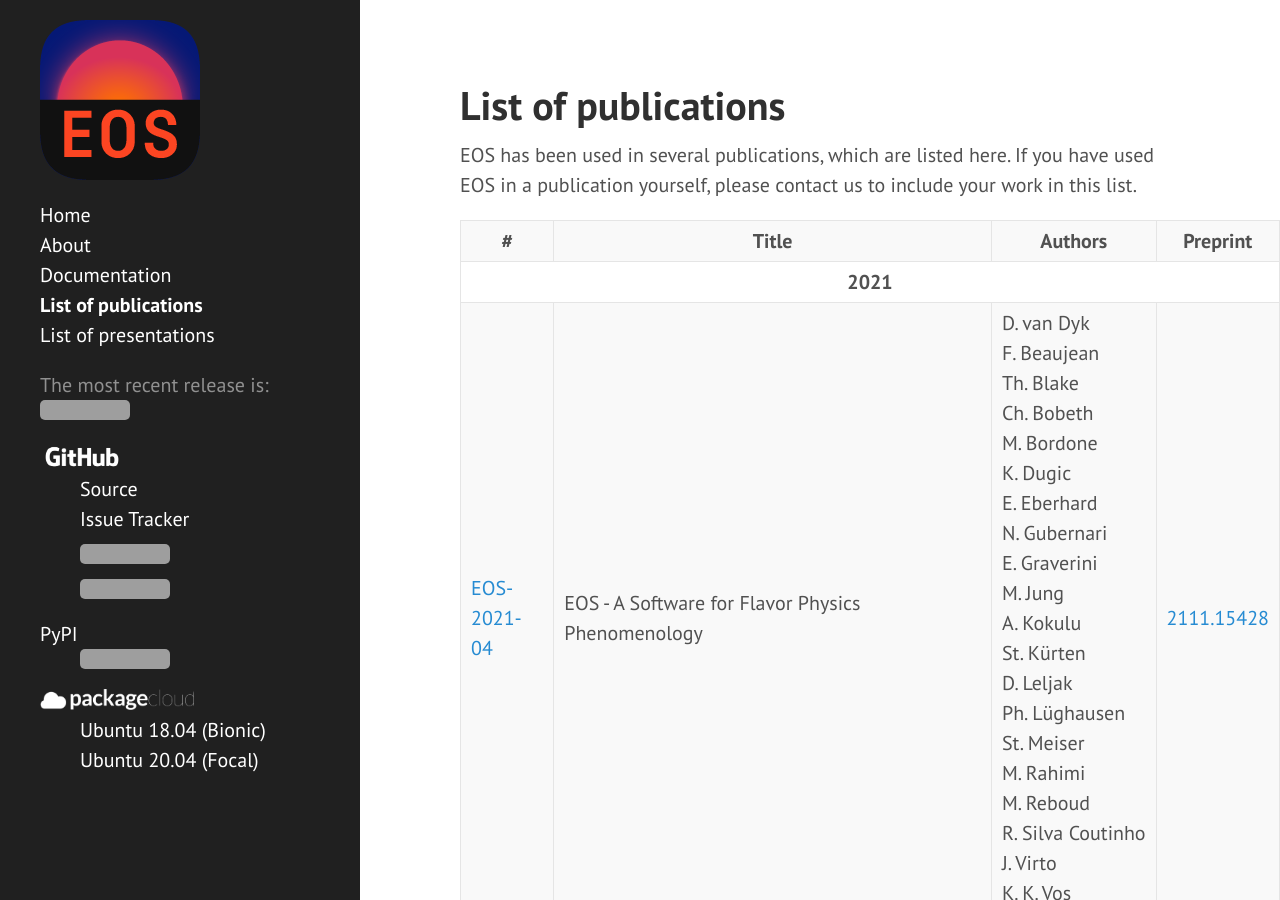
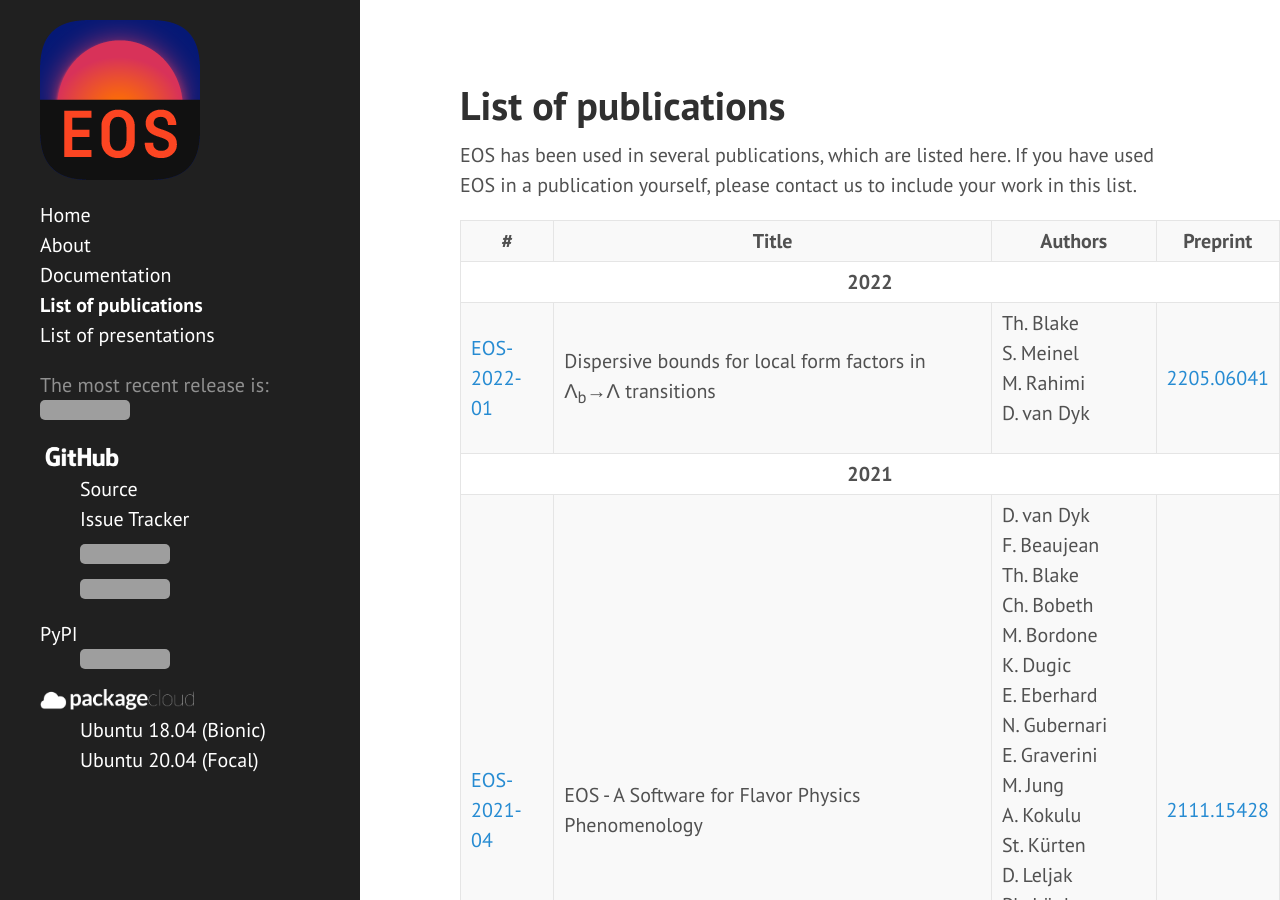
Before and after one commit to eos/eos.github.io, a Jekyll site: the page built from publications.html, in a window 1280 px wide and 900 px high. Built offline with Jekyll 4.4.1, drawn with Linux system fonts in a browser that asks for light colours; grey boxes are pictures that could not be loaded.

Commit message:
Add EOS-2022-01 to list of publications

```diff
--- a/_data/publications.yml
+++ b/_data/publications.yml
@@ -1,3 +1,9 @@
+- year: '2022'
+  items:
+      - id:      '01'
+        title:   'Dispersive bounds for local form factors in &Lambda;<sub>b</sub>&rarr;&Lambda; transitions'
+        authors: [Th.&nbsp;Blake, S.&nbsp;Meinel, M.&nbsp;Rahimi, D.&nbsp;van&nbsp;Dyk]
+        arxiv:   '2205.06041'
 - year: '2021'
   items:
       - id:      '04'
```
